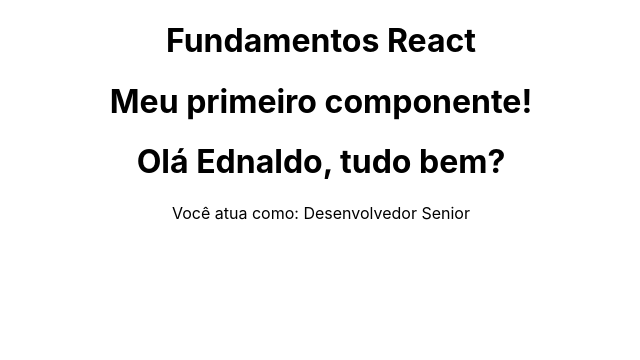
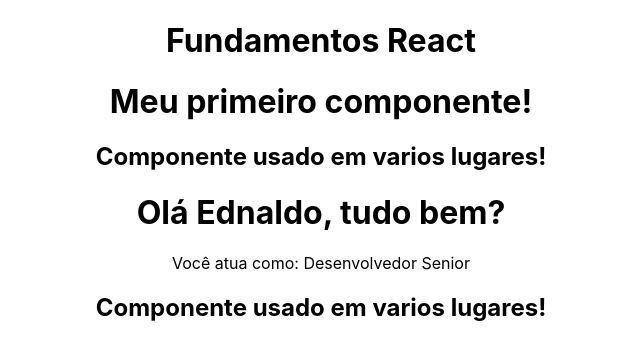
Before and after one commit to Miguelito2926/Treinamento-React, a React (Create React App) app: page / in a window 1280 px wide. Shown: the top 360 px of the page, without its empty margins (319-959 px from the left). Built offline with nearby package versions, Linux system fonts and the light colour scheme.

Commit message:
Criando MyComponent e  o utilizando em vários lugares

```diff
--- a/src/App.js
+++ b/src/App.js
@@ -1,9 +1,10 @@
+//styles /css
+import './App.css';
+
 //components
 import FirstComponent from './components/FirstComponent';
 import TemplateExpressions from './components/TemplateExpressions';
-
-//styles /css
-import './App.css';
+import MyComponent from './components/MyComponent';
 
 export default function App() {
   return (
@@ -12,6 +13,7 @@ export default function App() {
 
      <FirstComponent/>
      <TemplateExpressions/>
+     <MyComponent/>
     </div>
   );
 }
--- a/src/components/FirstComponent.js
+++ b/src/components/FirstComponent.js
@@ -1,9 +1,11 @@
-import React from "react";
+//Componentes
+import MyComponent from "./MyComponent"
 
 export default function FirstComponent() {
     return(
         <div>
             <h1>Meu primeiro componente!</h1>
+            <MyComponent/>
         </div>
     )
 }
--- /dev/null
+++ b/src/components/MyComponent.js
@@ -0,0 +1,9 @@
+
+export default function MyComponent() {
+
+    return(
+        <div>
+            <h2>Componente usado em varios lugares!</h2>
+        </div>
+    );
+};
```
